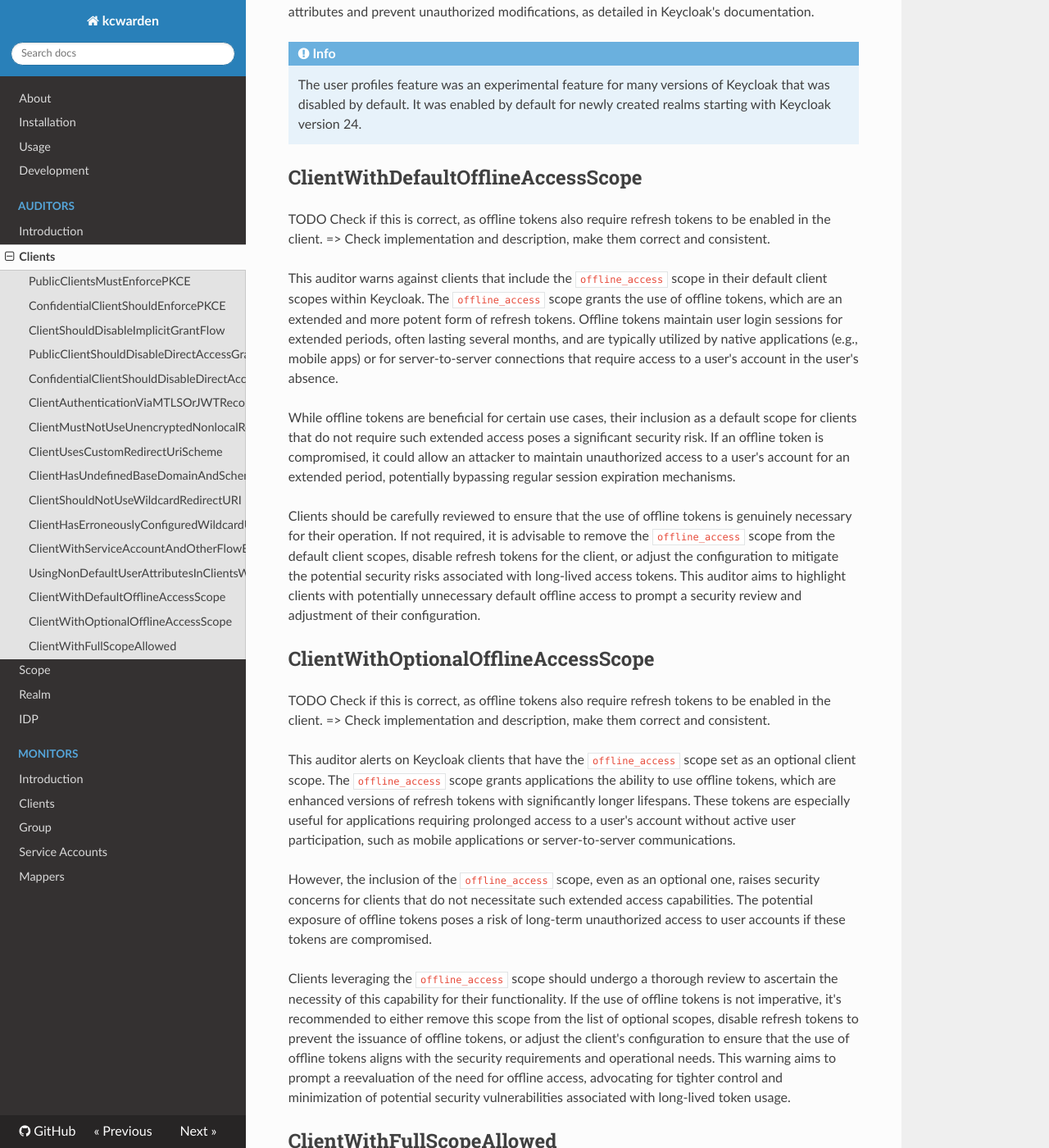
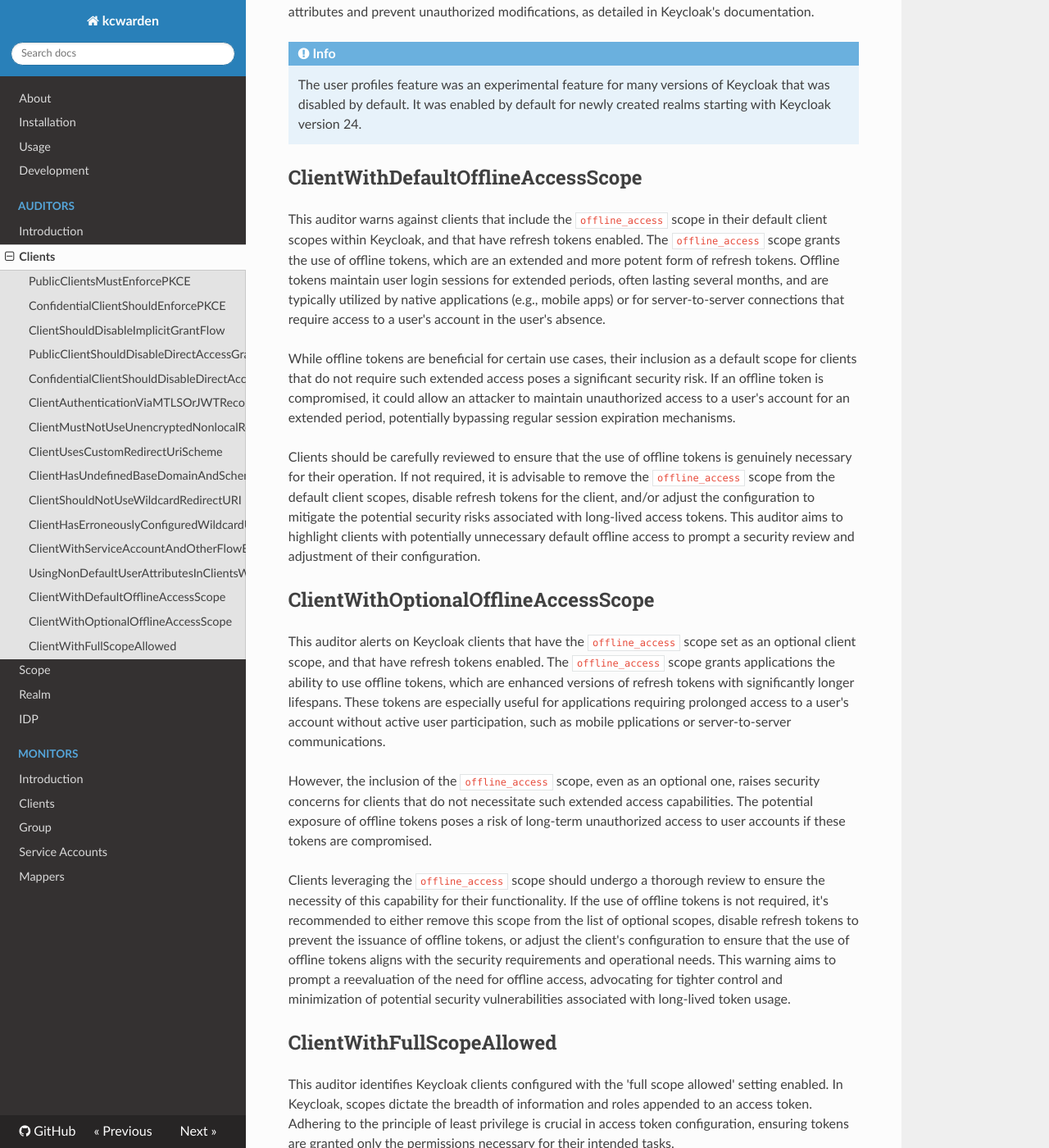
Before and after one commit to iteratec/kcwarden, an MkDocs documentation site: the page built from docs/auditors/clients.md, in a window 1280 px wide and 1400 px high, scrolled down 4802 px. Shown: the whole window at 82% size. Built offline with MkDocs 1.6.1, drawn with Linux system fonts in a browser that asks for light colours; nearby versions of some CDN libraries.

Commit message:
Resolve open TODOs in the documentation. Closes #29
Signed-off-by: Max Maass <max.maass@iteratec.com>

```diff
--- a/docs/auditors/clients.md
+++ b/docs/auditors/clients.md
@@ -180,14 +180,11 @@ Keycloak's documentation.
 
 ## ClientWithDefaultOfflineAccessScope
 
-TODO Check if this is correct, as offline tokens also require refresh tokens to be enabled in the client. => Check
-implementation and description, make them correct and consistent.
-
 This auditor warns against clients that include the `offline_access` scope in their default client scopes within
-Keycloak. The `offline_access` scope grants the use of offline tokens, which are an extended and more potent form of
-refresh tokens. Offline tokens maintain user login sessions for extended periods, often lasting several months, and are
-typically utilized by native applications (e.g., mobile apps) or for server-to-server connections that require access to
-a user's account in the user's absence.
+Keycloak, and that have refresh tokens enabled. The `offline_access` scope grants the use of offline tokens, which are
+an extended and more potent form of refresh tokens. Offline tokens maintain user login sessions for extended periods,
+often lasting several months, and are typically utilized by native applications (e.g., mobile apps) or for
+server-to-server connections that require access to a user's account in the user's absence.
 
 While offline tokens are beneficial for certain use cases, their inclusion as a default scope for clients that do not
 require such extended access poses a significant security risk. If an offline token is compromised, it could allow an
@@ -196,27 +193,24 @@ session expiration mechanisms.
 
 Clients should be carefully reviewed to ensure that the use of offline tokens is genuinely necessary for their
 operation. If not required, it is advisable to remove the `offline_access` scope from the default client scopes, disable
-refresh tokens for the client, or adjust the configuration to mitigate the potential security risks associated with
+refresh tokens for the client, and/or adjust the configuration to mitigate the potential security risks associated with
 long-lived access tokens. This auditor aims to highlight clients with potentially unnecessary default offline access to
 prompt a security review and adjustment of their configuration.
 
 ## ClientWithOptionalOfflineAccessScope
 
-TODO Check if this is correct, as offline tokens also require refresh tokens to be enabled in the client. => Check
-implementation and description, make them correct and consistent.
-
-This auditor alerts on Keycloak clients that have the `offline_access` scope set as an optional client scope. The
-`offline_access` scope grants applications the ability to use offline tokens, which are enhanced versions of refresh
-tokens with significantly longer lifespans. These tokens are especially useful for applications requiring prolonged
-access to a user's account without active user participation, such as mobile applications or server-to-server
-communications.
+This auditor alerts on Keycloak clients that have the `offline_access` scope set as an optional client scope, and that
+have refresh tokens enabled. The `offline_access` scope grants applications the ability to use offline tokens, which
+are enhanced versions of refresh tokens with significantly longer lifespans. These tokens are especially useful for
+applications requiring prolonged access to a user's account without active user participation, such as mobile
+pplications or server-to-server communications.
 
 However, the inclusion of the `offline_access` scope, even as an optional one, raises security concerns for clients that
 do not necessitate such extended access capabilities. The potential exposure of offline tokens poses a risk of long-term
 unauthorized access to user accounts if these tokens are compromised.
 
-Clients leveraging the `offline_access` scope should undergo a thorough review to ascertain the necessity of this
-capability for their functionality. If the use of offline tokens is not imperative, it's recommended to either remove
+Clients leveraging the `offline_access` scope should undergo a thorough review to ensure the necessity of this
+capability for their functionality. If the use of offline tokens is not required, it's recommended to either remove
 this scope from the list of optional scopes, disable refresh tokens to prevent the issuance of offline tokens, or adjust
 the client's configuration to ensure that the use of offline tokens aligns with the security requirements and
 operational needs. This warning aims to prompt a reevaluation of the need for offline access, advocating for tighter
```
